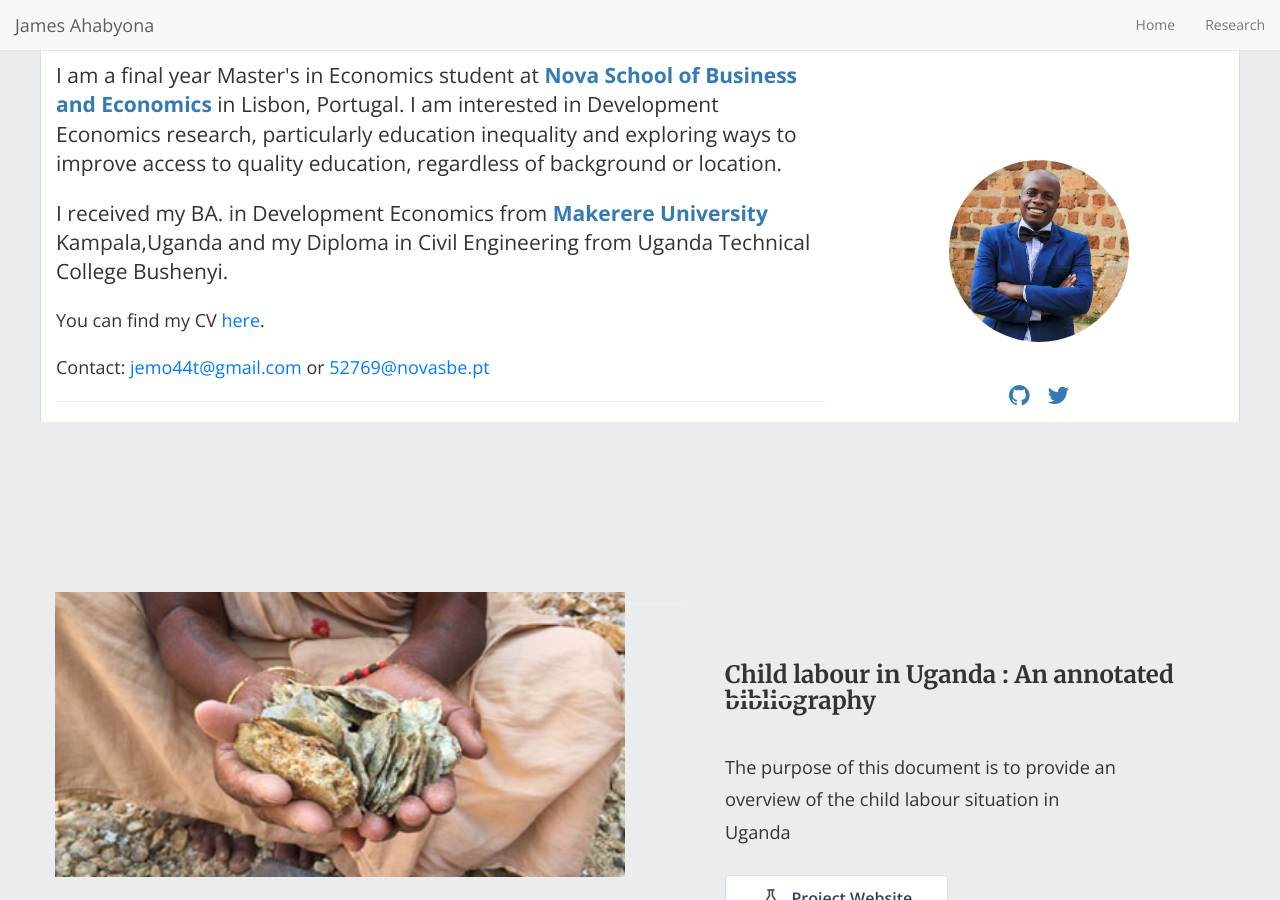
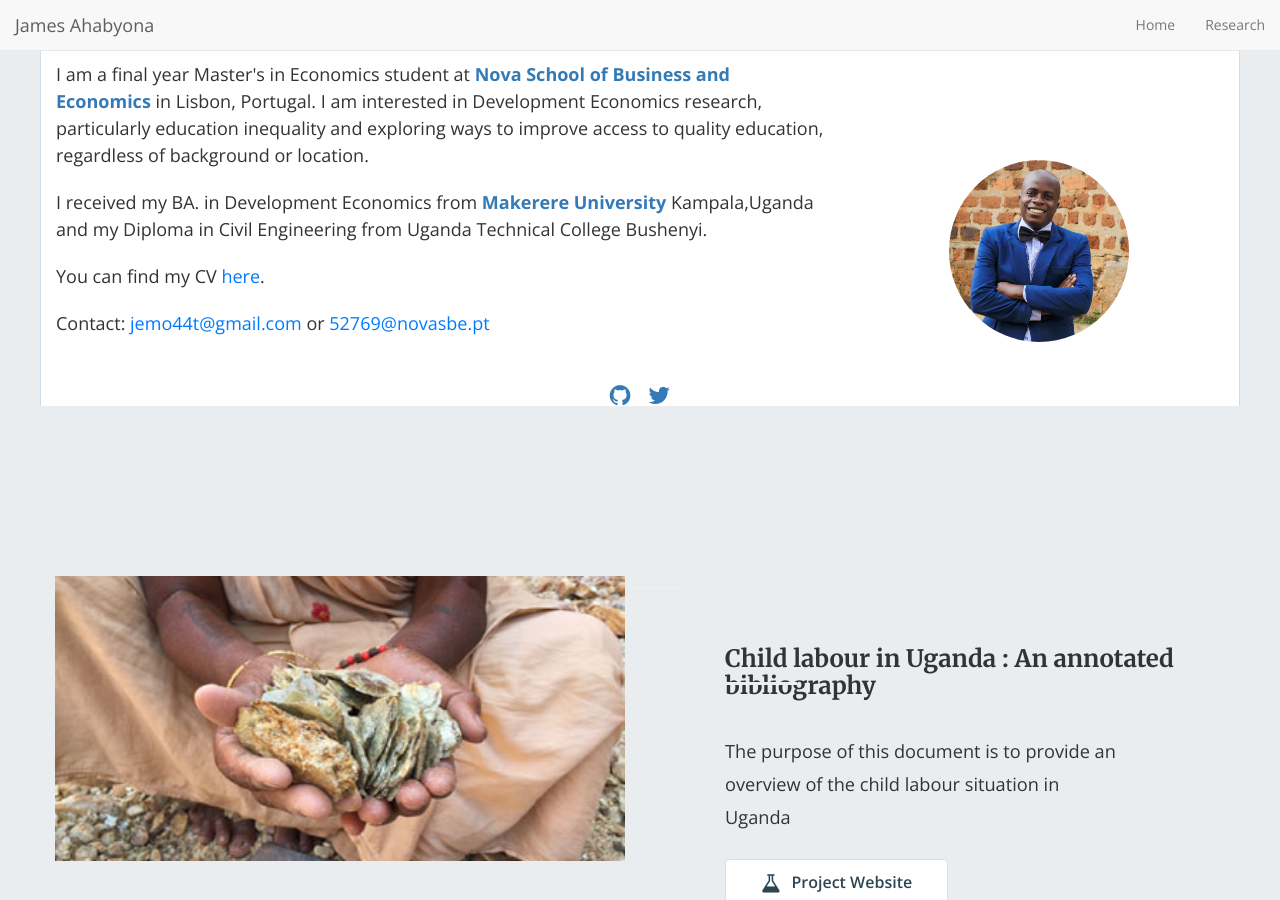
Before and after one commit to mariaelenaguer/mariaelenaguer.github.io, a Jekyll site: the page built from index.html, in a window 1280 px wide and 900 px high. Built offline with Jekyll 4.4.1, drawn with Linux system fonts in a browser that asks for light colours; nearby versions of some CDN libraries; the list of posts is cut into pages by our own code.

Commit message:
My new changes

```diff
--- a/_includes/home-hero.html
+++ b/_includes/home-hero.html
@@ -66,7 +66,7 @@
   <div class="col-md-12">
     <div class="col-md-8 text-center">
       <hr>
-      <p class="lead text-left ,style=" font-size: 18px; line-height: 1.5; color: #333;">
+      <p class="lead text-left" style=" font-size: 18px; line-height: 1.5; color: #333;">
         I am a final year Master's in Economics student at <a
           href="https://www.novasbe.unl.pt/en/programs/masters/economics/program" target="_blank"><b>Nova School of
             Business and Economics</b></a> in Lisbon, Portugal. I am interested in Development Economics research,
@@ -74,7 +74,7 @@
         background or location.
       </p>
       </p>
-      <p class="lead text-left">
+      <p class="lead text-left"style=" font-size: 18px; line-height: 1.5; color: #333;">
         I received my BA. in Development Economics from <a href="https://bams.mak.ac.ug/school-of-economics/"
           target="_blank"><b>Makerere University</b></a> Kampala,Uganda and my Diploma in Civil Engineering from Uganda
         Technical College Bushenyi.
@@ -86,7 +86,7 @@
       <p class="lead text-left" style="font-size: 18px; line-height: 1.5; color: #333;">
         Contact: <a href="mailto:jemo44t@gmail.com" style="color: #007bff; text-decoration: none;">jemo44t@gmail.com</a>
         or <a href="mailto:52769@novasbe.pt" style="color: #007bff; text-decoration: none;">52769@novasbe.pt</a>
-        <hr>
+
     </div>
     <div class="hero-container text-center">
       <img src="img/James.jpg" class="bio-pic" /><br />
```
